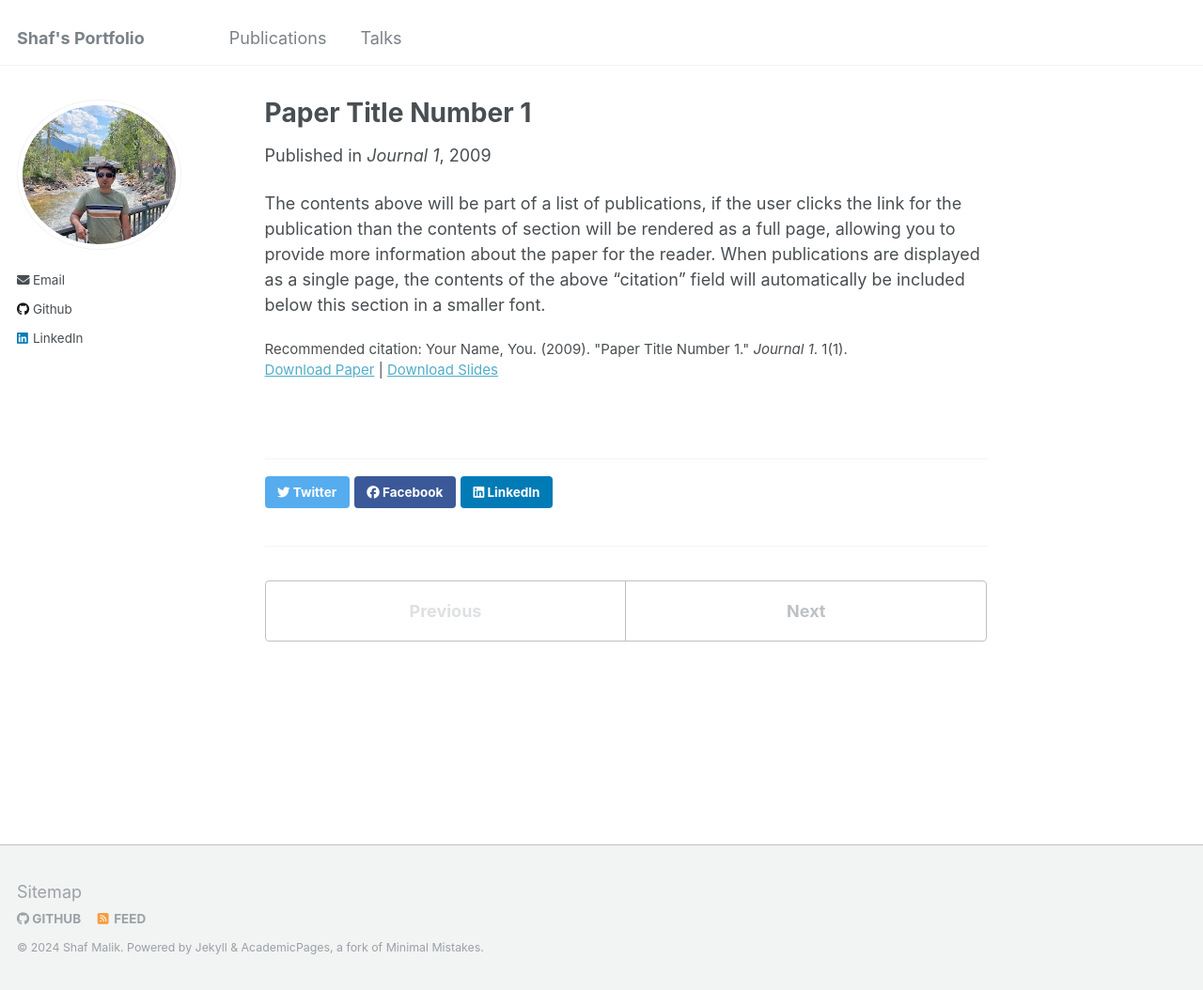
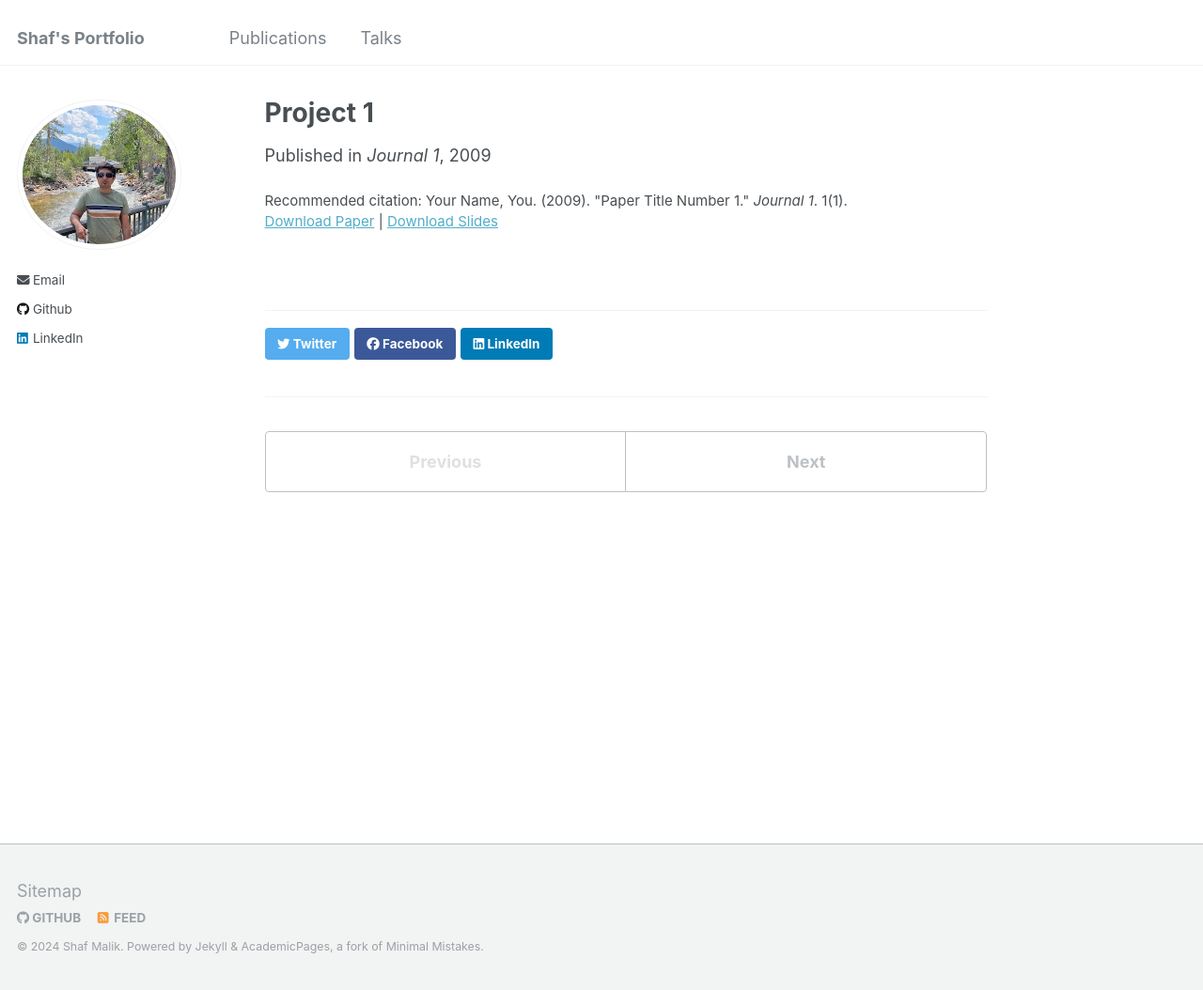
Before and after one commit to shafmalik/shaf.malik.github.io, a Jekyll site: the page built from _publications/2009-10-01-paper-title-number-1.md, in a window 1280 px wide and 1054 px high. Shown: the whole window at 94% size. Built offline with Jekyll 4.4.1, drawn with Linux system fonts in a browser that asks for light colours.

Commit message:
Update 2009-10-01-paper-title-number-1.md

```diff
--- a/_publications/2009-10-01-paper-title-number-1.md
+++ b/_publications/2009-10-01-paper-title-number-1.md
@@ -1,7 +1,6 @@
 ---
-title: "Paper Title Number 1"
+title: "Project 1"
 collection: publications
-permalink: /publication/2009-10-01-paper-title-number-1
 excerpt: 'This paper is about the number 1. The number 2 is left for future work.'
 date: 2009-10-01
 venue: 'Journal 1'
@@ -9,5 +8,3 @@ slidesurl: 'http://academicpages.github.io/files/slides1.pdf'
 paperurl: 'http://academicpages.github.io/files/paper1.pdf'
 citation: 'Your Name, You. (2009). &quot;Paper Title Number 1.&quot; <i>Journal 1</i>. 1(1).'
 ---
-
-The contents above will be part of a list of publications, if the user clicks the link for the publication than the contents of section will be rendered as a full page, allowing you to provide more information about the paper for the reader. When publications are displayed as a single page, the contents of the above "citation" field will automatically be included below this section in a smaller font.
```
